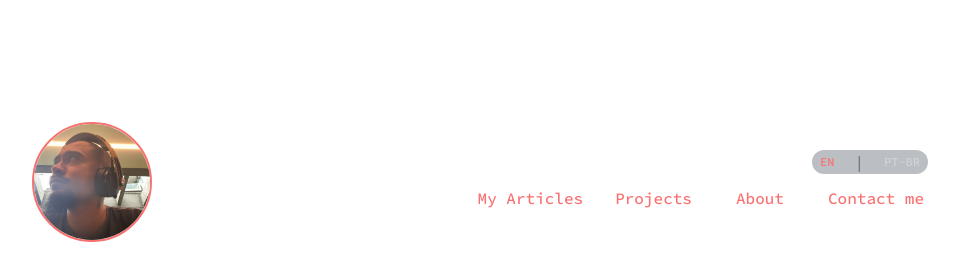
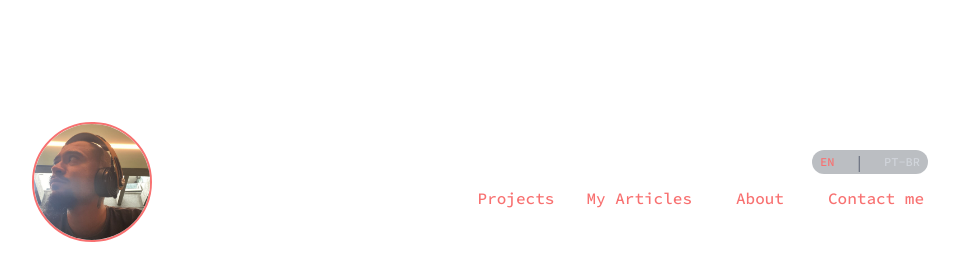
Before and after one commit to kaic/kaic.github.io, a Next.js app: page / in a window 1280 px wide. Shown: the top 272 px of the page, without its empty margins (160-1119 px from the left). Built offline with nearby package versions, Linux system fonts and the light colour scheme.

Commit message:
style: swap projects and articles

```diff
--- a/src/app/Main/components/Nav.tsx
+++ b/src/app/Main/components/Nav.tsx
@@ -2,8 +2,8 @@ import { useTranslations } from 'next-intl';
 import { LanguageSwitcher } from '@src/LanguagueSwitcher';
 
 const navList = [
-  { id: 1, name: 'articles', link: 'articles' },
-  { id: 2, name: 'projects', link: 'projects' },
+  { id: 1, name: 'projects', link: 'projects' },
+  { id: 2, name: 'articles', link: 'articles' },
   { id: 3, name: 'about', link: 'about' },
   { id: 4, name: 'contact', link: 'contact' },
 ];
--- a/src/app/home.tsx
+++ b/src/app/home.tsx
@@ -11,9 +11,9 @@ export default function Home() {
   return (
     <div>
       <Main />
+      <Projects />
+      <SectionSeparator />
       <Articles />
-      <SectionSeparator />
-      <Projects />
       <SectionSeparator />
       <About />
       <SectionSeparator />
```
